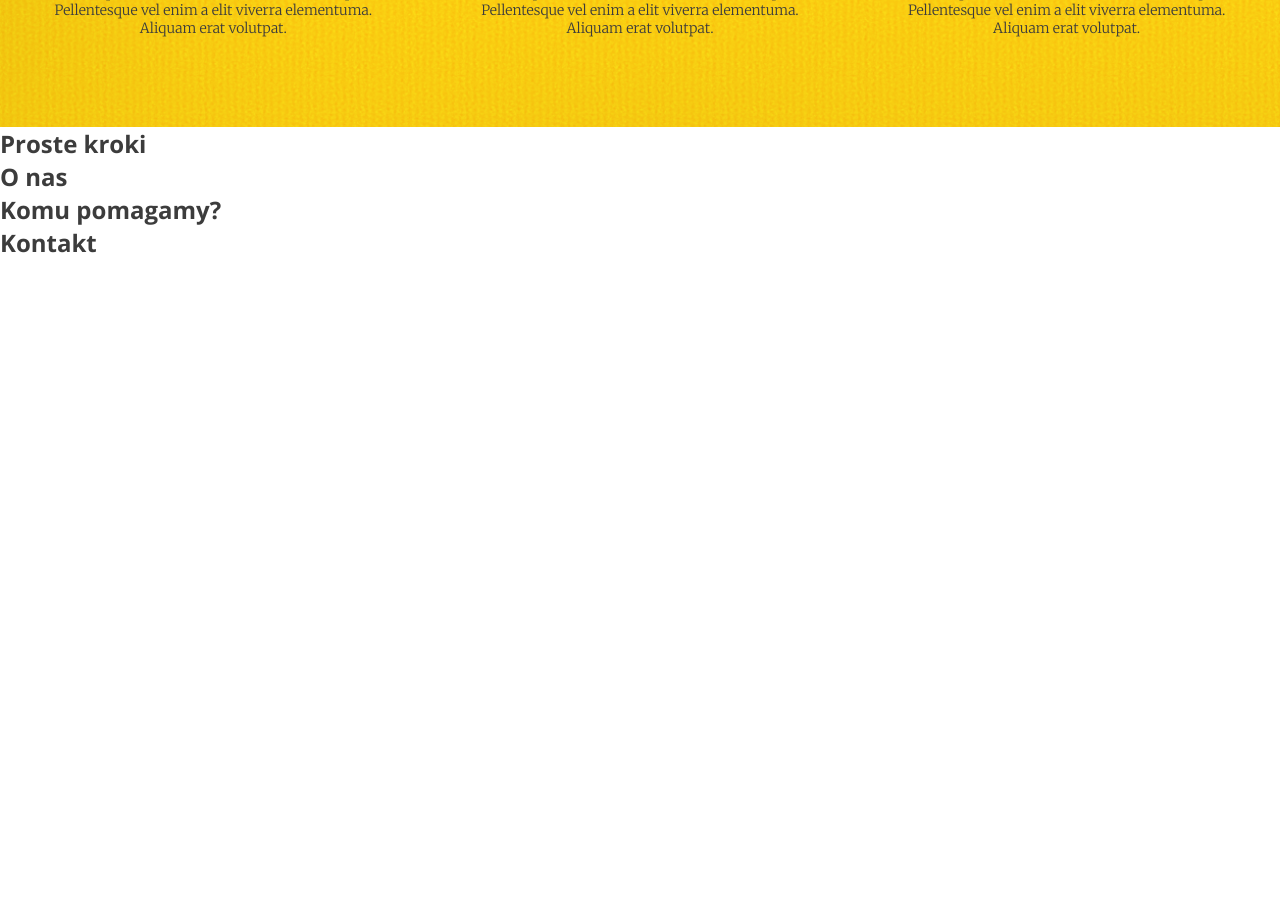
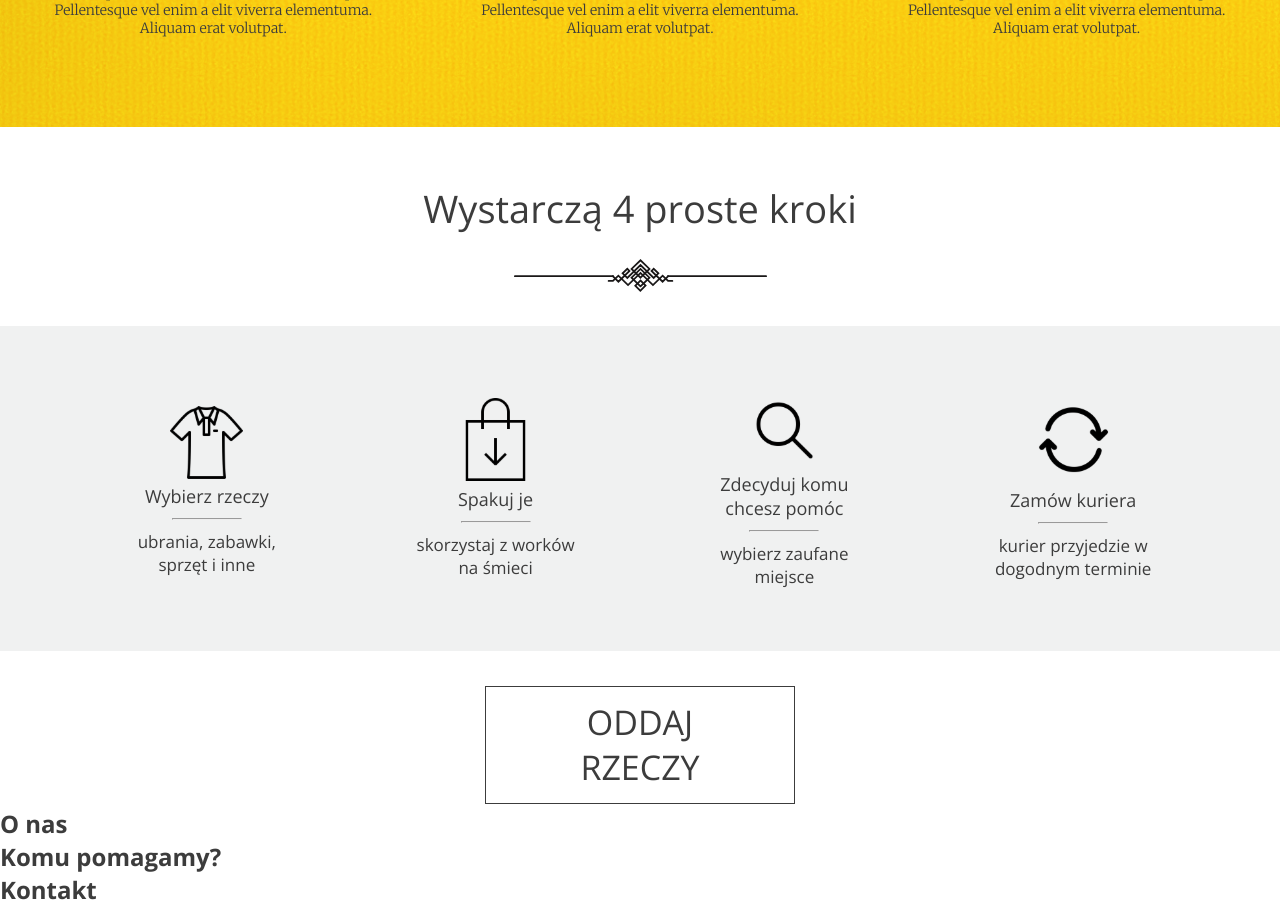
Before and after one commit to jerzyrojek/oddaj_rzeczy, a React (Create React App) app: page / in a window 1280 px wide. Shown: the part 1220-2126 px from the top of the page. Before the commit the page ends 1479 px from the top, so only its background shows below. Built offline with nearby package versions, Linux system fonts and the light colour scheme.

Commit message:
steps section structure and styling

```diff
--- a/src/components/SimpleSteps.js
+++ b/src/components/SimpleSteps.js
@@ -1,10 +1,52 @@
 import React from 'react';
+import decoration from "../assets/Decoration.svg";
+import shirtIcon from "../assets/Icon-1.svg";
+import boxIcon from "../assets/Icon-2.svg";
+import searchIcon from "../assets/Icon-3.svg";
+import refreshIcon from "../assets/Icon-4.svg";
+import {useHistory} from "react-router-dom";
 
 const SimpleSteps = () => {
+    const history = useHistory();
+    const handleClickGiveawayButton = () => {
+        history.push("/logowanie");
+    }
+
+
     return (
-        <>
-            <h2>Proste kroki</h2>
-        </>
+        <section className="steps" id="simple-steps">
+            <h1>Wystarczą 4 proste kroki</h1>
+            <img className="steps-decoration" alt="decoration" src={decoration}/>
+            <div className="steps__wrapper">
+                <div className="steps__item">
+                    <img src={shirtIcon} alt="shirt"/>
+                    <h2>Wybierz rzeczy</h2>
+                    <hr/>
+                    <p>ubrania, zabawki, sprzęt i inne</p>
+                </div>
+                <div className="steps__item">
+                    <img src={boxIcon} alt="shirt"/>
+                    <h2>Spakuj je</h2>
+                    <hr/>
+                    <p>skorzystaj z worków na śmieci</p>
+                </div>
+                <div className="steps__item">
+                    <img src={searchIcon} alt="shirt"/>
+                    <h2>Zdecyduj komu chcesz pomóc</h2>
+                    <hr/>
+                    <p>wybierz zaufane miejsce</p>
+                </div>
+                <div className="steps__item">
+                    <img src={refreshIcon} alt="shirt"/>
+                    <h2>Zamów kuriera</h2>
+                    <hr/>
+                    <p>kurier przyjedzie w dogodnym terminie</p>
+                </div>
+            </div>
+            <button onClick={handleClickGiveawayButton}>
+                Oddaj rzeczy
+            </button>
+        </section>
     );
 };
 
--- a/src/scss/main.scss
+++ b/src/scss/main.scss
@@ -5,3 +5,4 @@
 @import "navigation";
 @import "header";
 @import "threeColumns";
+@import "simpleSteps";
--- /dev/null
+++ b/src/scss/simpleSteps.scss
@@ -0,0 +1,84 @@
+.steps {
+  display: flex;
+  flex-direction: column;
+  align-items: center;
+  text-align: center;
+  height: 625px;
+  margin-top: 55px;
+
+  h1 {
+    font-size:38px;
+    font-weight: 400;
+    margin-bottom: 25px;
+  }
+
+  &-decoration {
+    margin-bottom: 34px;
+  }
+
+  &__wrapper {
+    background-color: $sectionBackgroundColor;
+    display: flex;
+    align-items: center;
+    width: 100%;
+    height: 325px;
+    justify-content: space-evenly;
+  }
+
+  &__item {
+    display: flex;
+    flex-direction: column;
+    align-items: center;
+    max-width: 164px;
+
+    h2 {
+      width: 130px;
+      font-size: 18px;
+      line-height: 24px;
+      font-weight: 400;
+    }
+
+    p {
+      font-size:17px;
+      font-weight: 400;
+    }
+
+    &:nth-child(2) {
+      img {
+        margin-bottom: 6px;
+      }
+    }
+    &:nth-child(4) {
+      img {
+        margin-bottom: 8px;
+      }
+    }
+
+
+    hr {
+      margin:10px 0;
+      width: 70px;
+      color: #707070;
+    }
+  }
+  button {
+    font-family: $font-base, "sans-serif";
+    cursor:pointer;
+    text-align: center;
+    margin-top:35px;
+    width: 310px;
+    text-transform: uppercase;
+    padding:13px 93px;
+    background-color:white;
+    font-size:34px;
+    line-height: 45px;
+    font-weight: 200;
+    border: 0.75px solid $primaryTextColor;
+    color:$primaryTextColor;
+
+    &:hover {
+      transform:scale(1.1);
+      transition:0.3s ease-in;
+    }
+  }
+}
```
